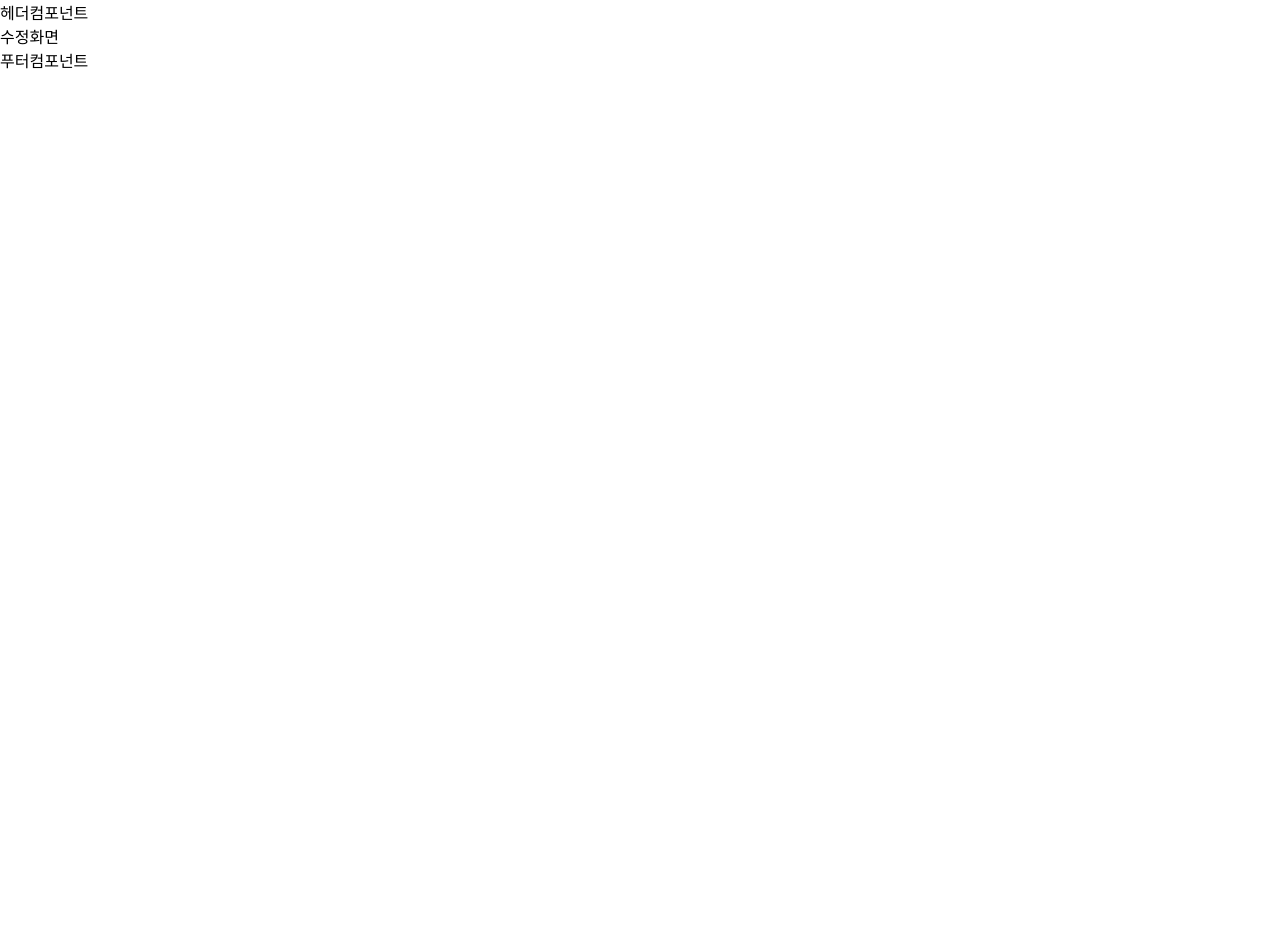
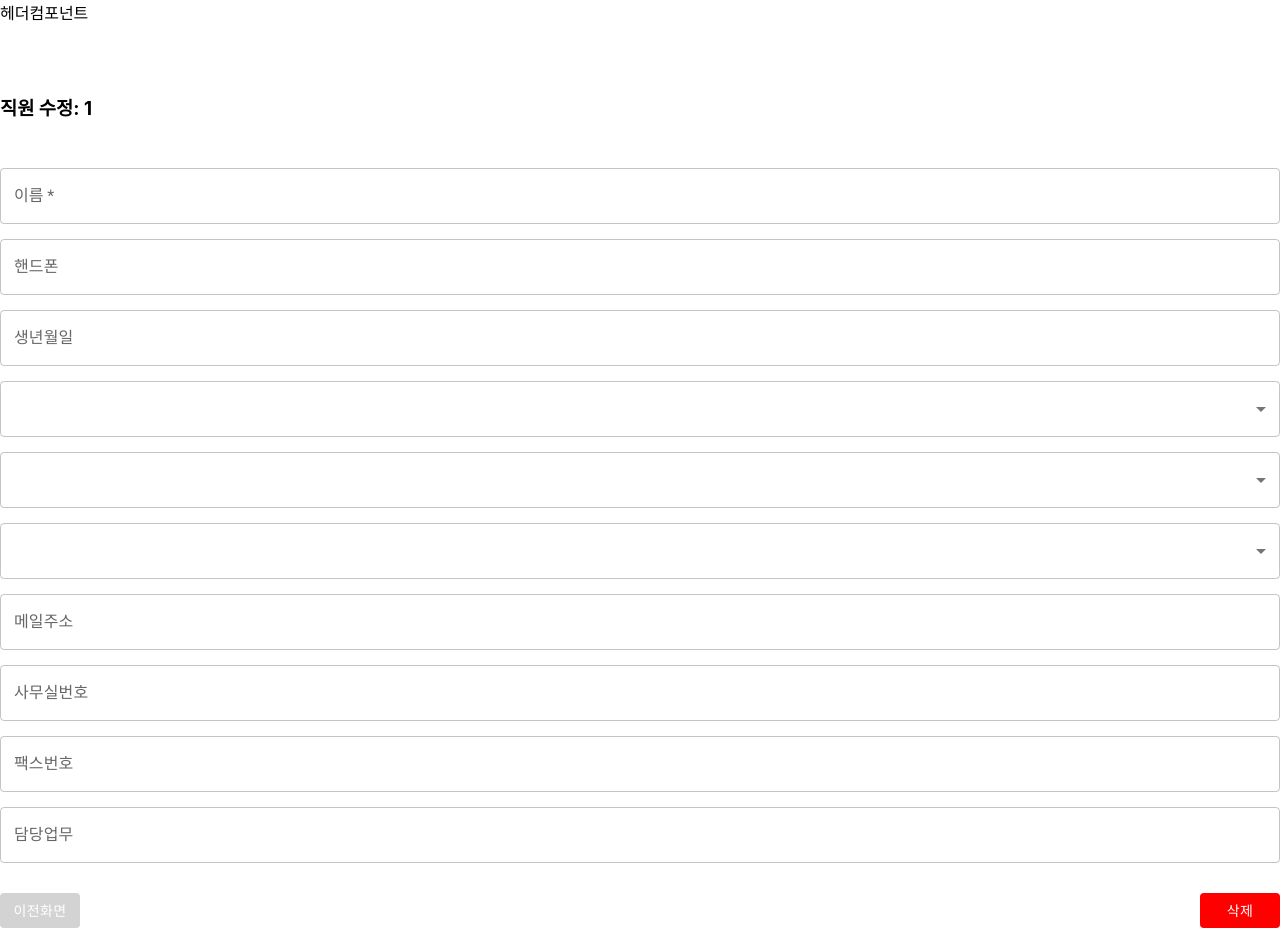
Before and after one commit to happyKale/member-manage-site, a React (Create React App) app in the folder front/: page /modify/1 in a window 1280 px wide. Shown: the top 952 px of the page. Before the commit the page ends 800 px from the top, so only its background shows below. Built offline with nearby package versions, Linux system fonts and the light colour scheme.

Commit message:
Feat: 수정화면 기본 구조 완성

```diff
--- a/front/src/screens/Modify/ModifyScreen.js
+++ b/front/src/screens/Modify/ModifyScreen.js
@@ -1,11 +1,103 @@
-import React from 'react';
+import React from "react";
+import { Link, useParams } from "react-router-dom";
+import { Button, TextField, Select, MenuItem } from "@mui/material";
 
-function ModifyScreen(){
-    return (
-        <div>
-            수정화면
-        </div>
-    );
-};
+function ModifyScreen() {
+  const params = useParams();
+  const teamList = ["DA", "DE", "DK", "DP", "DX"];
+  const rankList = ["사원", "대리", "과장", "차장", "부장"]; //직급
+  const positionList = ["팀원", "팀장"]; //직책
+
+  return (
+    <div
+      style={{
+        display: "flex",
+        flexDirection: "column",
+        height: "100%",
+        padding: "50px 0",
+      }}
+    >
+      <div>
+        <h3>직원 수정: {params.id}</h3>
+      </div>
+
+      <div style={{ padding: "30px 0" }}>
+        <TextField
+          fullWidth
+          required
+          label={"이름"}
+          style={{ marginBottom: "15px" }}
+        />
+        <TextField
+          fullWidth
+          label={"핸드폰"}
+          style={{ marginBottom: "15px" }}
+        />
+        <TextField
+          fullWidth
+          label={"생년월일"}
+          style={{ marginBottom: "15px" }}
+        />
+        <Select fullWidth style={{ marginBottom: "15px" }}>
+          {teamList.map((team) => {
+            return <MenuItem value={`${team}`}>{team}</MenuItem>;
+          })}
+        </Select>
+        <Select fullWidth style={{ marginBottom: "15px" }}>
+          {rankList.map((rank) => {
+            return <MenuItem value={`${rank}`}>{rank}</MenuItem>;
+          })}
+        </Select>
+        <Select fullWidth style={{ marginBottom: "15px" }}>
+          {positionList.map((position) => {
+            return <MenuItem value={`${position}`}>{position}</MenuItem>;
+          })}
+        </Select>
+        <TextField
+          fullWidth
+          label={"메일주소"}
+          style={{ marginBottom: "15px" }}
+        />
+        <TextField
+          fullWidth
+          label={"사무실번호"}
+          style={{ marginBottom: "15px" }}
+        />
+        <TextField
+          fullWidth
+          label={"팩스번호"}
+          style={{ marginBottom: "15px" }}
+        />
+        <TextField fullWidth label={"담당업무"} />
+      </div>
+      <div style={{ display: "flex", justifyContent: "space-between" }}>
+        <Link to={`/detail/${params.id}`} style={{ textDecoration: "none" }}>
+          <Button
+            variant="text"
+            style={{
+              width: "80px",
+              height: "35px",
+              backgroundColor: "lightgray",
+              color: "white",
+            }}
+          >
+            이전화면
+          </Button>
+        </Link>
+        <Button
+          variant="text"
+          style={{
+            width: "80px",
+            height: "35px",
+            backgroundColor: "red",
+            color: "white",
+          }}
+        >
+          삭제
+        </Button>
+      </div>
+    </div>
+  );
+}
 
 export { ModifyScreen };
```
